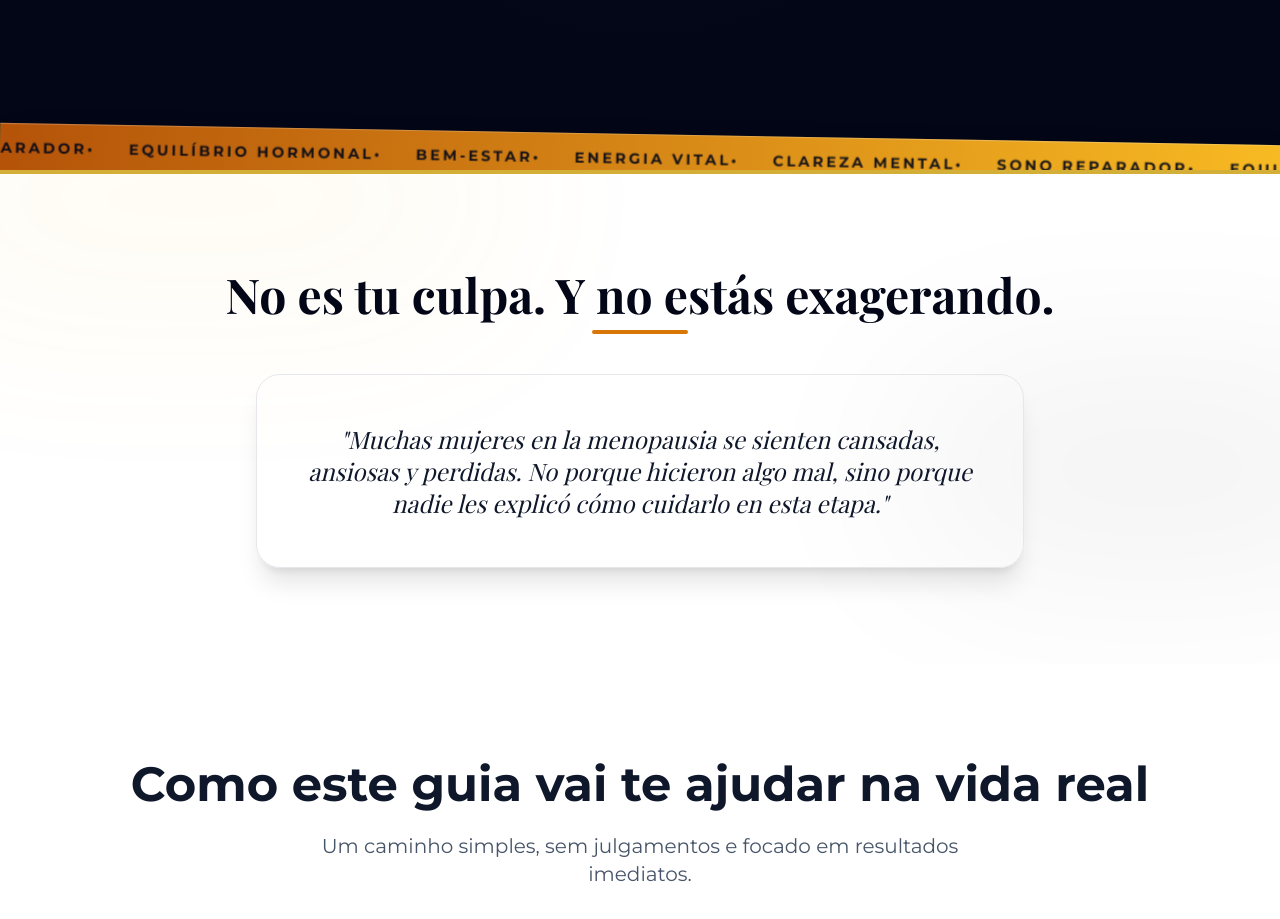
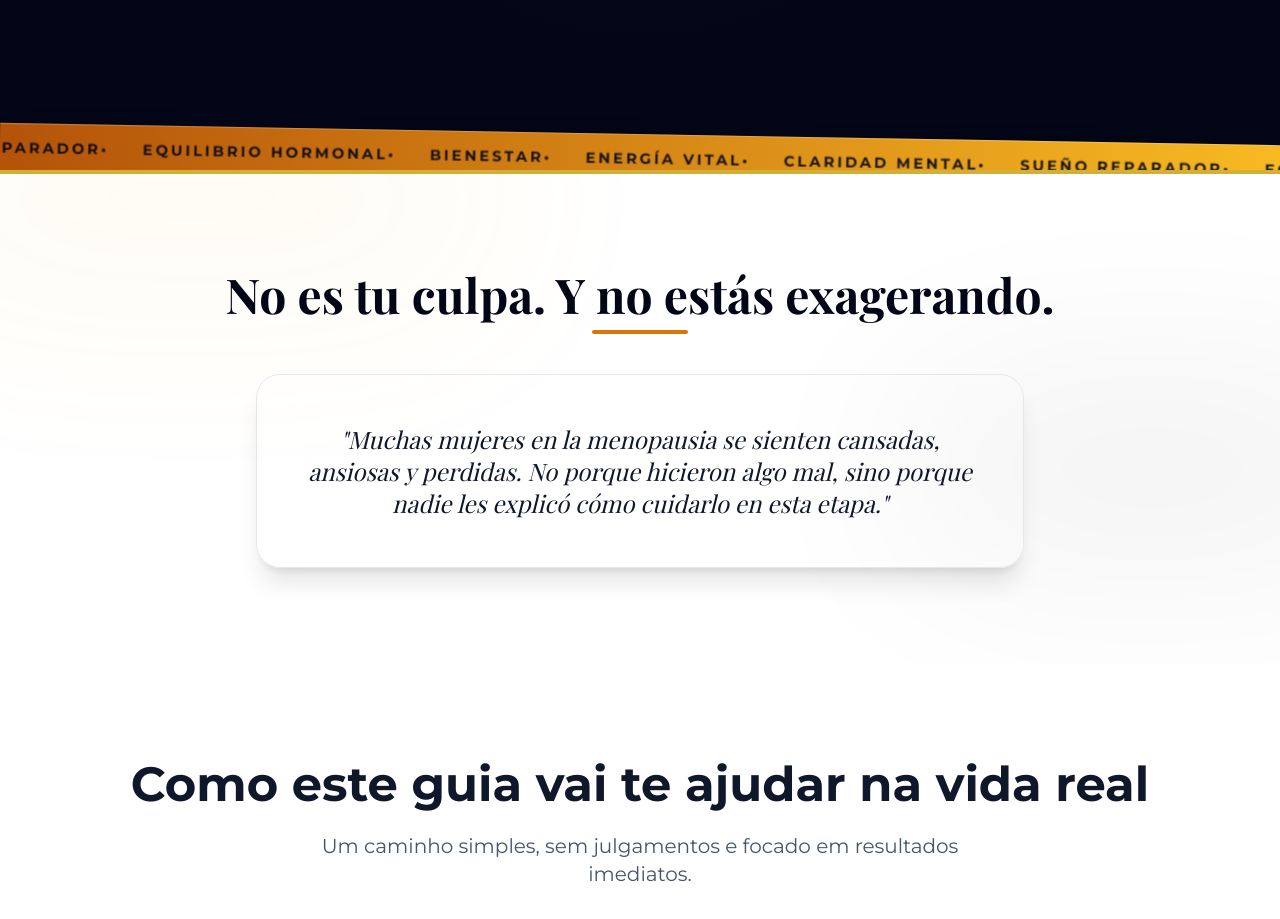
Before and after one commit to Oseias623/lumina-landing-page-generator, a React (Vite) app: page / in a window 1280 px wide. Shown: the part 780-1699 px from the top of the page. Built offline with nearby package versions, Linux system fonts and the light colour scheme; a web font is replaced by a local one.

Commit message:
Translate marquee to Spanish

```diff
--- a/components/Hero.tsx
+++ b/components/Hero.tsx
@@ -51,9 +51,9 @@ const Hero: React.FC<HeroProps> = ({ headline, subheadline, ctaText, image }) =>
       <div className="relative z-10 bg-gradient-to-r from-gold-600 to-gold-400 py-3 transform rotate-1 scale-105 origin-left shadow-2xl mt-12 border-y border-white/20">
         <div className="flex space-x-8 overflow-hidden whitespace-nowrap opacity-90">
           <div className="animate-marquee flex space-x-8 text-navy-900 font-bold tracking-[0.2em] uppercase text-sm">
-            <span>Energia Vital</span> • <span>Clareza Mental</span> • <span>Sono Reparador</span> • <span>Equilíbrio Hormonal</span> • <span>Bem-estar</span> •
-            <span>Energia Vital</span> • <span>Clareza Mental</span> • <span>Sono Reparador</span> • <span>Equilíbrio Hormonal</span> • <span>Bem-estar</span> •
-            <span>Energia Vital</span> • <span>Clareza Mental</span> • <span>Sono Reparador</span> • <span>Equilíbrio Hormonal</span> • <span>Bem-estar</span> •
+            <span>Energía Vital</span> • <span>Claridad Mental</span> • <span>Sueño Reparador</span> • <span>Equilibrio Hormonal</span> • <span>Bienestar</span> •
+            <span>Energía Vital</span> • <span>Claridad Mental</span> • <span>Sueño Reparador</span> • <span>Equilibrio Hormonal</span> • <span>Bienestar</span> •
+            <span>Energía Vital</span> • <span>Claridad Mental</span> • <span>Sueño Reparador</span> • <span>Equilibrio Hormonal</span> • <span>Bienestar</span> •
           </div>
         </div>
       </div>
```
